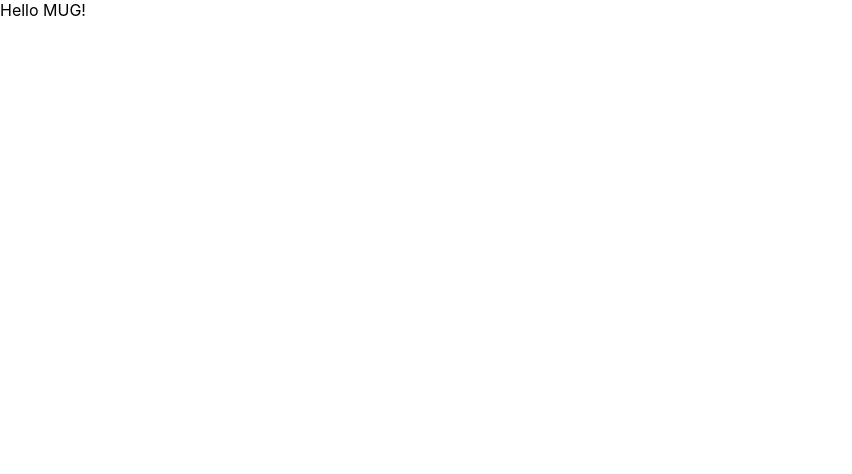
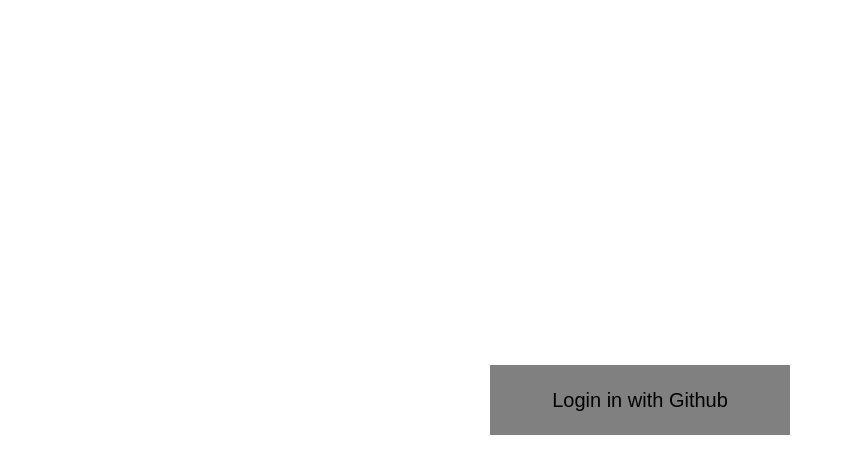
Before and after one commit to BestShin/bestshin_web, a React (Create React App) app: page / in a window 1280 px wide. Shown: the top 474 px of the page, without its empty margins (0-852 px from the left). Built offline with nearby package versions, Linux system fonts and the light colour scheme; the HTML template or start-up script is replaced by a standard one.

Commit message:
react-router-dom install 및 App.tsx에 routes 적용 reset.css 적용 MainPage 및 Github 로그인 버튼 생성 ( emotion 적용)

```diff
--- a/package.json
+++ b/package.json
@@ -16,6 +16,7 @@
     "electron-is-dev": "^2.0.0",
     "react": "^18.2.0",
     "react-dom": "^18.2.0",
+    "react-router-dom": "^6.3.0",
     "react-scripts": "5.0.1",
     "typescript": "^4.7.4",
     "web-vitals": "^2.1.4"
--- a/src/App.tsx
+++ b/src/App.tsx
@@ -1,10 +1,18 @@
 import React, { ReactElement } from 'react';
+import {
+  BrowserRouter as Router,
+  Routes,
+  Route,
+} from 'react-router-dom';
+import MainPage from './page/MainPage';
 
 function App(): ReactElement {
   return (
-    <div className='App'>
-      <span>Hello MUG!</span>
-    </div>
+    <Router>
+      <Routes>
+        <Route path='/' element={<MainPage/>}/>
+      </Routes>
+    </Router>
   );
 }
 
--- a/src/index.css
+++ b/src/index.css
@@ -1,13 +1,60 @@
+/* TODO 최민우, 신동준, 김수민 | 폰트 괜찮은거 알아보고 설정하기 */
+
+/* reset.css */
+html, body, div, span, applet, object, iframe,
+h1, h2, h3, h4, h5, h6, p, blockquote, pre,
+a, abbr, acronym, address, big, cite, code,
+del, dfn, em, img, ins, kbd, q, s, samp,
+small, strike, strong, sub, sup, tt, var,
+b, u, i, center,
+dl, dt, dd, ol, ul, li,
+fieldset, form, label, legend,
+table, caption, tbody, tfoot, thead, tr, th, td,
+article, aside, canvas, details, embed,
+figure, figcaption, footer, header, hgroup,
+menu, nav, output, ruby, section, summary,
+time, mark, audio, video {
+	margin: 0;
+	padding: 0;
+	border: 0;
+	font-size: 100%;
+	font: inherit;
+	vertical-align: baseline;
+}
+/* HTML5 display-role reset for older browsers */
+article, aside, details, figcaption, figure,
+footer, header, hgroup, menu, nav, section {
+	display: block;
+}
 body {
-  margin: 0;
-  font-family: -apple-system, BlinkMacSystemFont, 'Segoe UI', 'Roboto', 'Oxygen',
-    'Ubuntu', 'Cantarell', 'Fira Sans', 'Droid Sans', 'Helvetica Neue',
-    sans-serif;
-  -webkit-font-smoothing: antialiased;
-  -moz-osx-font-smoothing: grayscale;
+	line-height: 1;
+  height: 100vh;
+}
+ol, ul {
+	list-style: none;
+}
+blockquote, q {
+	quotes: none;
+}
+blockquote:before, blockquote:after,
+q:before, q:after {
+	content: '';
+	content: none;
+}
+table {
+	border-collapse: collapse;
+	border-spacing: 0;
 }
 
-code {
-  font-family: source-code-pro, Menlo, Monaco, Consolas, 'Courier New',
-    monospace;
+#root {
+  height: 100%;
 }
+
+/*
+customized global css rules
+global하게 css 적용할 건 여기서 추가
+*/
+button {
+  border: none;
+  cursor: pointer;
+}
--- /dev/null
+++ b/src/page/MainPage.tsx
@@ -0,0 +1,35 @@
+// TODO 최민우, 신동준, 김수민 | FC안에서 함수선언할 때 arrow function로 통일할 지 컨벤션 논의하기
+// TODO 최민우 | styling만 따로 파일로 빼서 import 하기
+// TODO 공통적으로 많이쓰이는 theme color 변수화하기
+
+import React, { ReactElement } from 'react';
+import styled from '@emotion/styled';
+
+const PageWrapper = styled.div`
+  height: 100%;
+  display: flex;
+  justify-content: center;
+  align-items: center;
+`;
+
+const LoginBtn = styled.button`
+  width: 300px;
+  height: 70px;
+  background-color: gray;
+  font-size: 20px;
+`;
+
+function MainPage(): ReactElement {
+  // todo 신동준 | 여기서 github API 관련 작업하기
+  const onClickLoginBtn = (): void => {
+    console.log('Github Login Btn clicked');
+  };
+
+  return (
+    <PageWrapper >
+      <LoginBtn onClick={onClickLoginBtn}>Login in with Github</LoginBtn>
+    </PageWrapper>
+  );
+}
+
+export default MainPage;
```
Also changed, not shown: .eslintrc.json, 2 other files (tests, documents, lock files or other folders).
